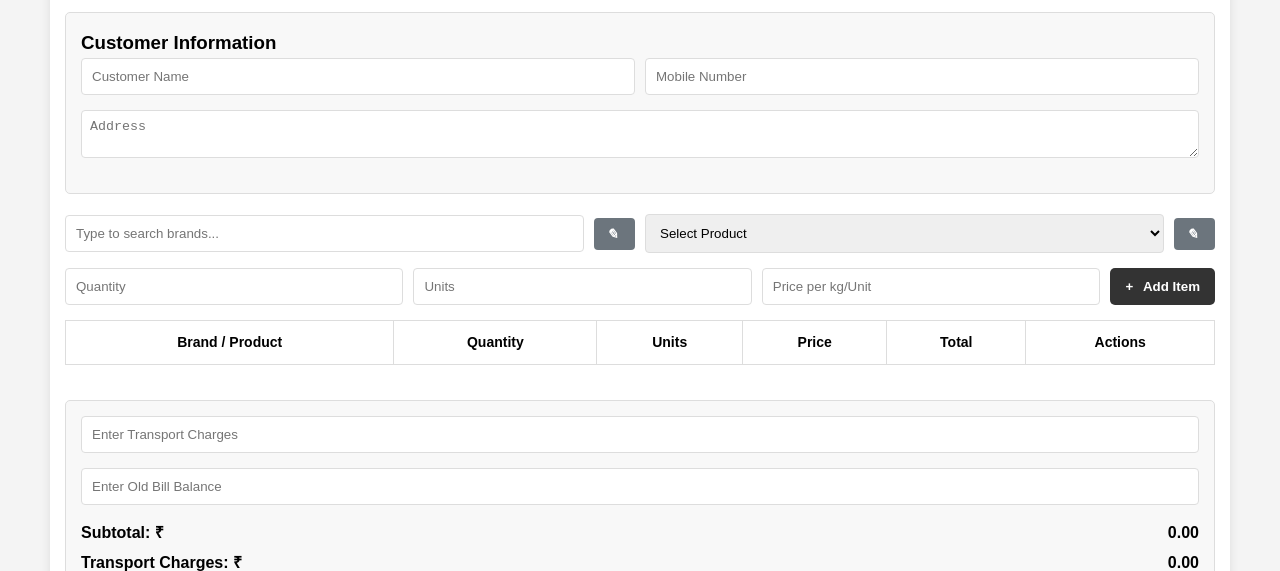
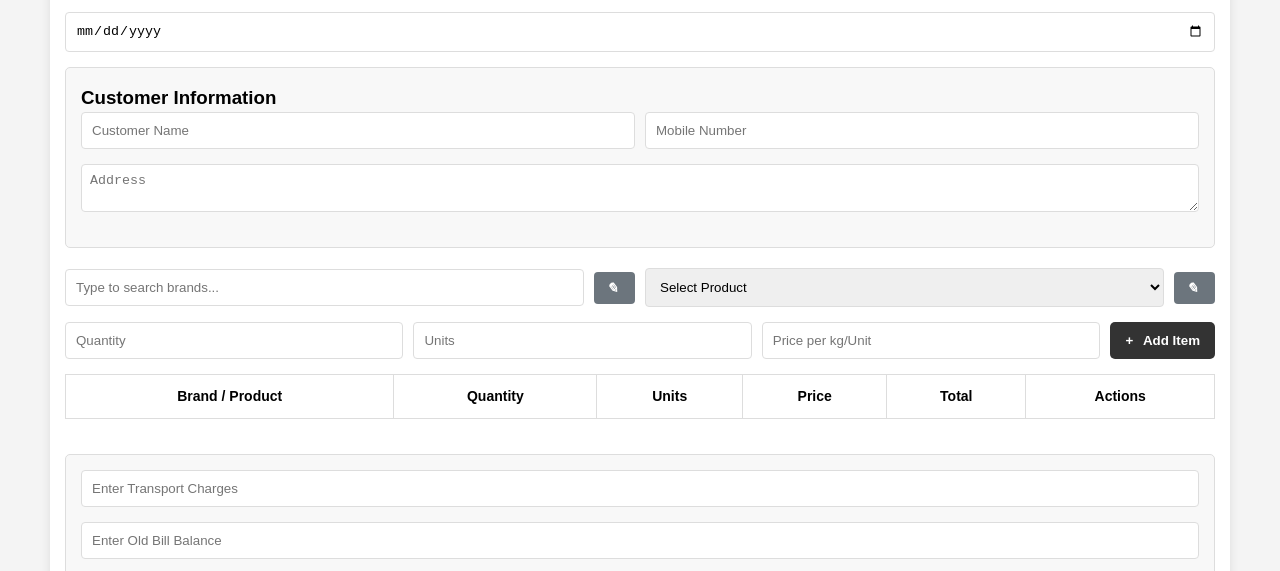
Before and after one commit to SVT-Admin/SVR_Estimation, a plain HTML site: page index.html in a window 1280 px wide. Shown: the part 198-769 px from the top of the page. Drawn offline with nearby package versions, Linux system fonts and the light colour scheme.

Commit message:
Update index.html

```diff
--- a/index.html
+++ b/index.html
@@ -152,6 +152,11 @@
                 </select>
             </div>
 
+            <!-- Date Selection -->
+            <div class="form-group">
+                <input type="date" id="billing-date" required>
+            </div>
+
             <div class="customer-info-section">
                 <h3>Customer Information</h3>
                 <div class="form-group">
```
